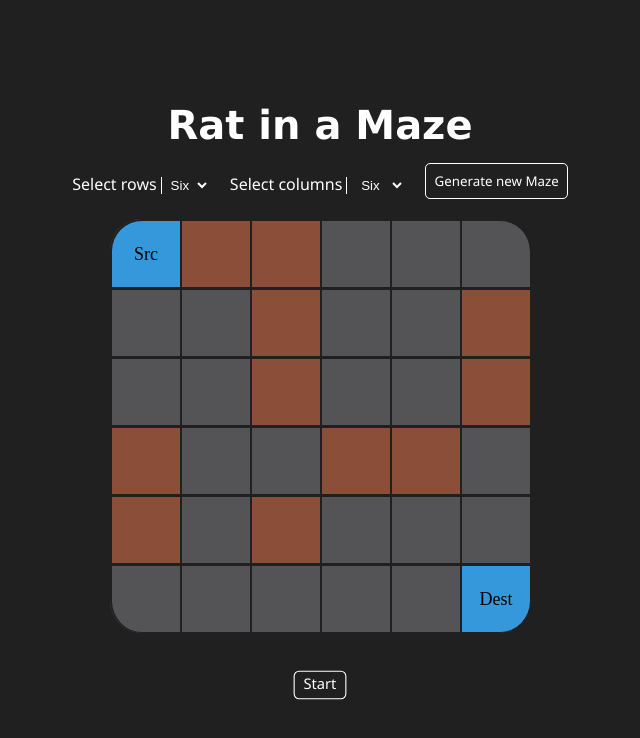
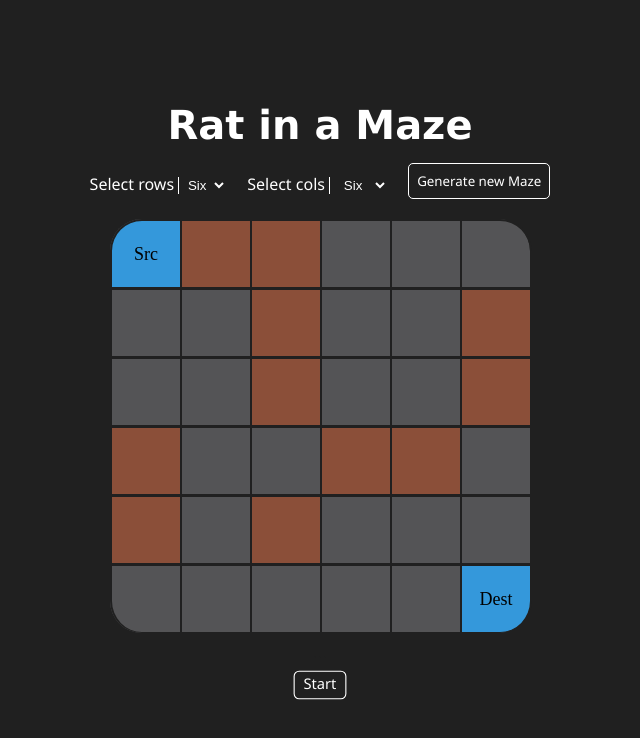
Before and after one commit to VishnuReddy3011/Maze, a plain HTML site: page index.html in a window 1280 px wide. Shown: the whole page, without its empty margins (320-960 px from the left). Drawn offline with Linux system fonts and the light colour scheme.

Commit message:
minor change

```diff
--- a/index.html
+++ b/index.html
@@ -1,12 +1,14 @@
 <!DOCTYPE html>
 <html lang="en">
+
 <head>
     <meta charset="UTF-8">
     <meta name="viewport" content="width=device-width, initial-scale=1.0">
     <title>Rat in a Maze Visualization</title>
-        <link rel="icon" href="./imgs/favico.png"/>
+    <link rel="icon" href="./imgs/favico.png" />
     <link rel="stylesheet" href="style.css" />
 </head>
+
 <body>
     <div class="container">
         <h1>Rat in a Maze</h1>
@@ -20,7 +22,7 @@
                 </select>
             </div>
             <div>
-                    <label for="colDropdown">Select columns </label>
+                <label for="colDropdown">Select cols </label>
                 <select id="colDropdown">
                     <option value=4>Four</option>
                     <option value=5>Five</option>
@@ -37,4 +39,5 @@
     </div>
     <script src="script.js"></script>
 </body>
+
 </html>
```
Lines whose indentation alone changed are shown as unchanged.
